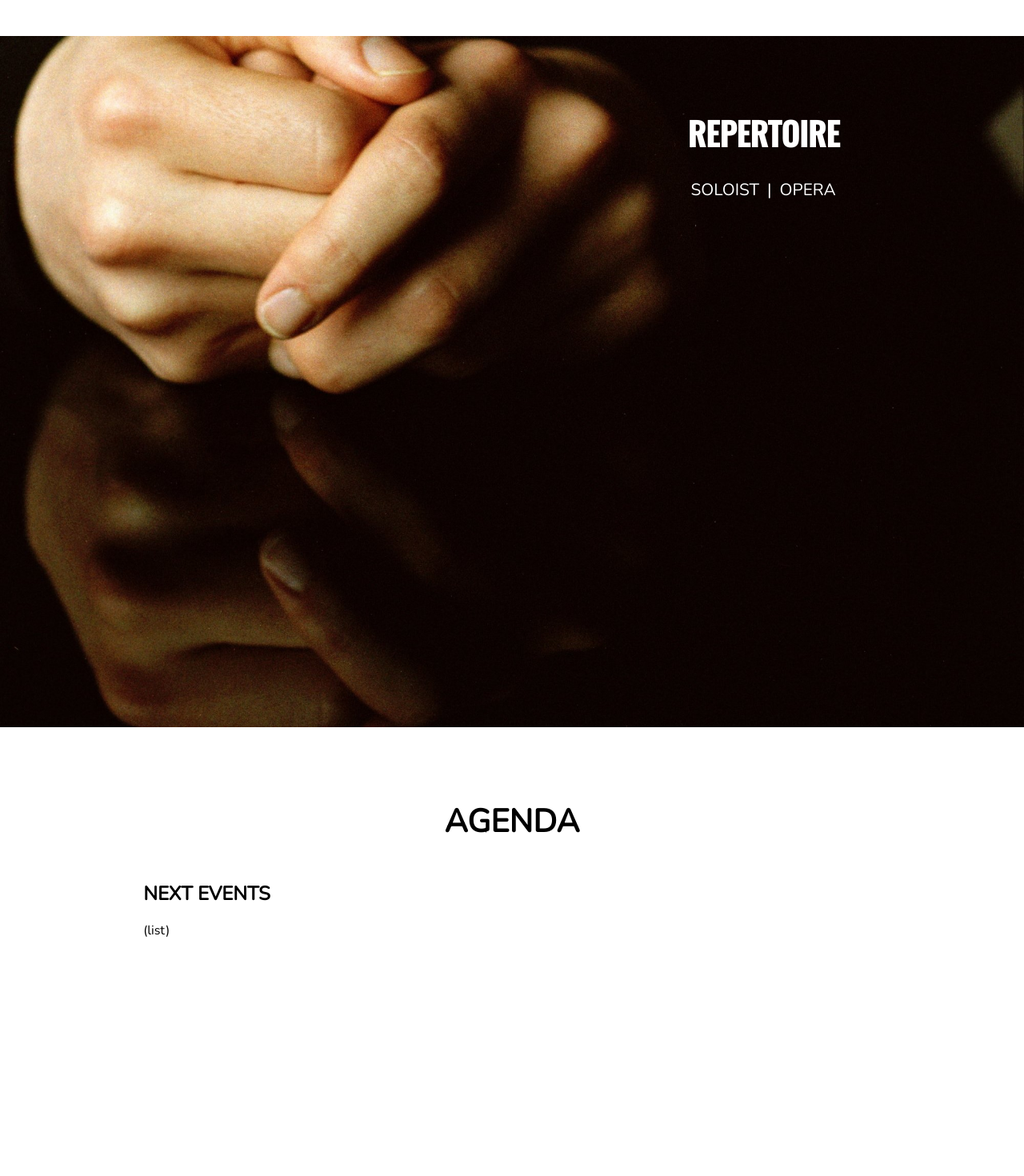
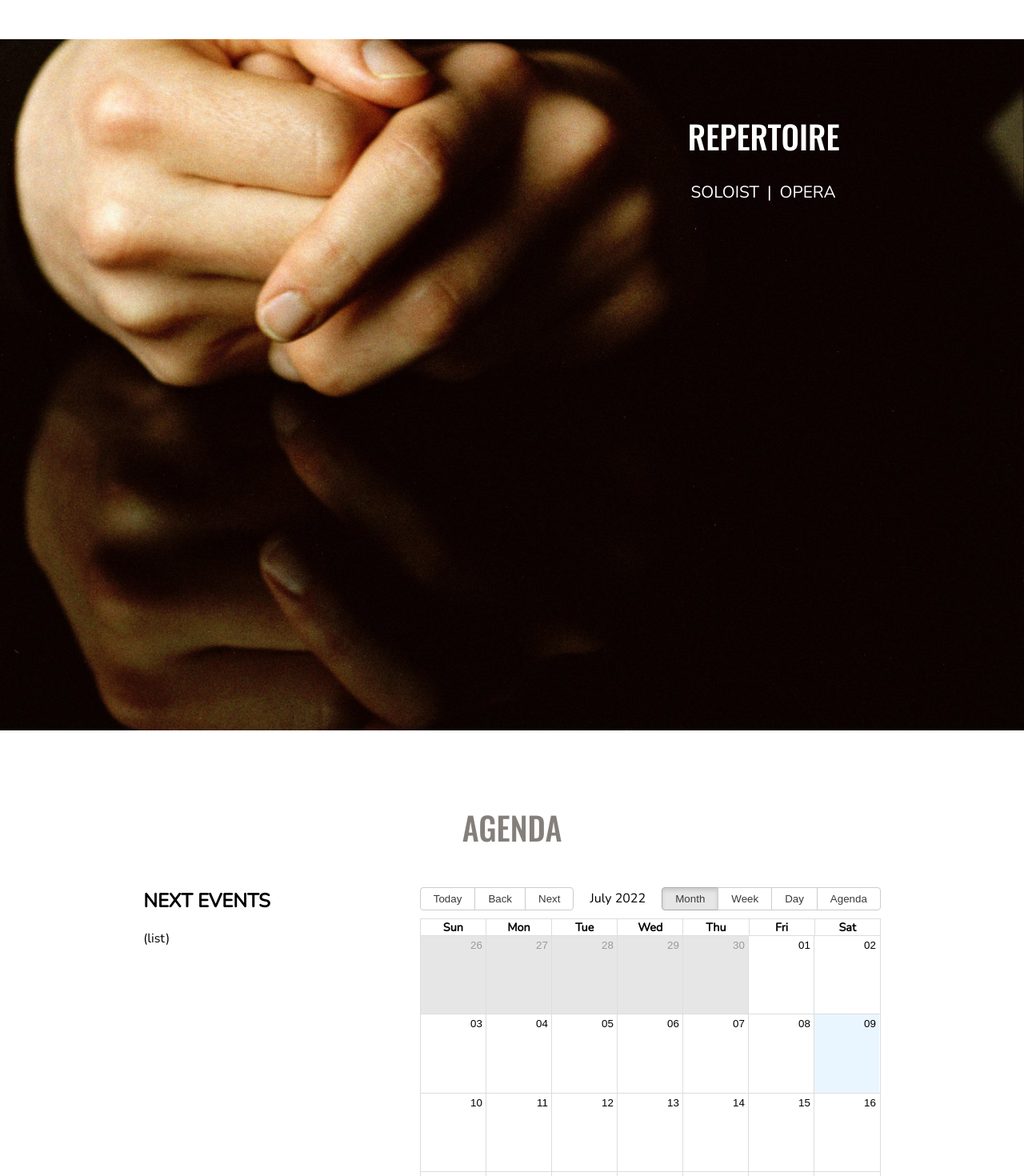
Before and after one commit to neusgp/jfont-site-next.js, a Next.js app: page / in a window 1280 px wide. Shown: the part 1180-2650 px from the top of the page at 80% size. Built offline with nearby package versions, Linux system fonts and the light colour scheme.

Commit message:
calendar implementation

```diff
--- a/components/agenda.js
+++ b/components/agenda.js
@@ -1,27 +1,28 @@
 import { useEffect, useState } from "react";
-
+import { Calendar, momentLocalizer } from "react-big-calendar";
+import moment from "moment";
 import styles from "../styles/agenda.module.css";
+import "react-big-calendar/lib/css/react-big-calendar.css";
 
 /* moment.locale("en-GB"); */
 
 export default function Agenda() {
     const [eventsList, setEventList] = useState([]);
-    /*  const localizer = momentLocalizer(moment); */
-    /*
+    const localizer = momentLocalizer(moment);
     useEffect(() => {});
- */
+
     return (
         <div id="agenda" className={styles.agenda}>
             <h1 className={styles.title}>AGENDA</h1>
             <div className={styles.events}>
                 <NextEvents />
                 <div className={styles.calendar}>
-                    {/* <Calendar
+                    <Calendar
                         localizer={localizer}
                         events={eventsList}
                         startAccessor="start"
                         endAccessor="end"
-                    /> */}
+                    />
                 </div>
             </div>
         </div>
--- a/package.json
+++ b/package.json
@@ -9,8 +9,10 @@
     "lint": "next lint"
   },
   "dependencies": {
+    "moment": "^2.29.4",
     "next": "^12.2.1",
     "react": "^18.2.0",
+    "react-big-calendar": "^1.2.1",
     "react-dom": "^18.2.0"
   },
   "devDependencies": {
--- a/styles/agenda.module.css
+++ b/styles/agenda.module.css
@@ -7,7 +7,8 @@
     padding: 5%;
 }
 .title {
-    font-size: 2.5rem;
+    color: #847f7a;
+
 }
 
 .events {
--- a/styles/bio.module.css
+++ b/styles/bio.module.css
@@ -9,7 +9,7 @@
     color: #847f7a;
     margin-top: 0;
     font-weight: 100;
-    font-family: "Oswald", sans-serif;
+
 }
 
 .content {
--- a/styles/contact.module.css
+++ b/styles/contact.module.css
@@ -57,6 +57,11 @@
     margin-top: 2%;
 }
 
+.text {
+    margin-top: 0;
+    margin-bottom: 0;
+}
+
 .personaldata {
     margin-top: 1%;
     display: flex;
--- a/styles/globals.css
+++ b/styles/globals.css
@@ -5,6 +5,12 @@ html {
     scroll-behavior: smooth;
 }
 
+h1 {
+    font-family: "Oswald", sans-serif;
+    font-weight: 100;
+    font-size: 2.5rem;
+}
+
 body {
     margin: 0;
     font-family: "Nunito", sans-serif;
--- a/styles/repertoire.module.css
+++ b/styles/repertoire.module.css
@@ -16,7 +16,7 @@
 .title {
     font-size: 2.5rem;
     color: white;
-    font-family: "Oswald", sans-serif;
+
 }
 
 .repertoire .tabs {
```
Also changed, not shown: next.config.js (+5 -4 lines), 2 other files (tests, documents, lock files or other folders).
